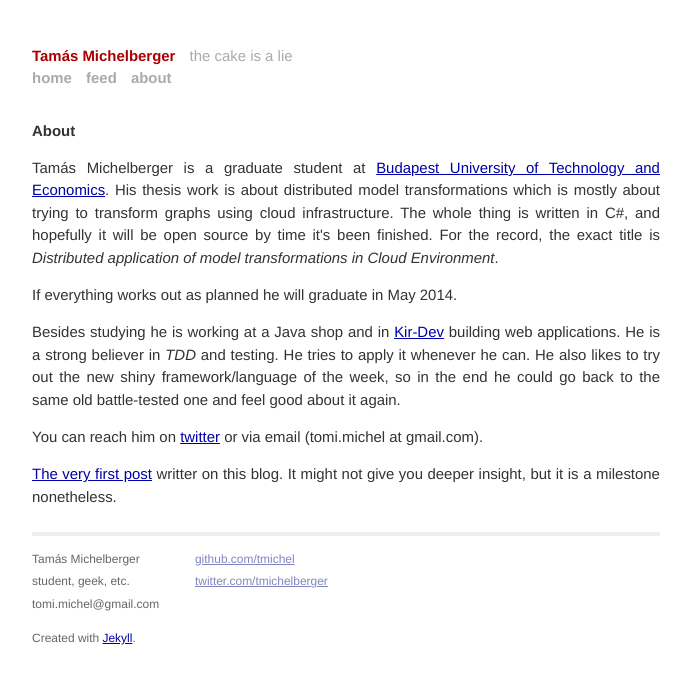
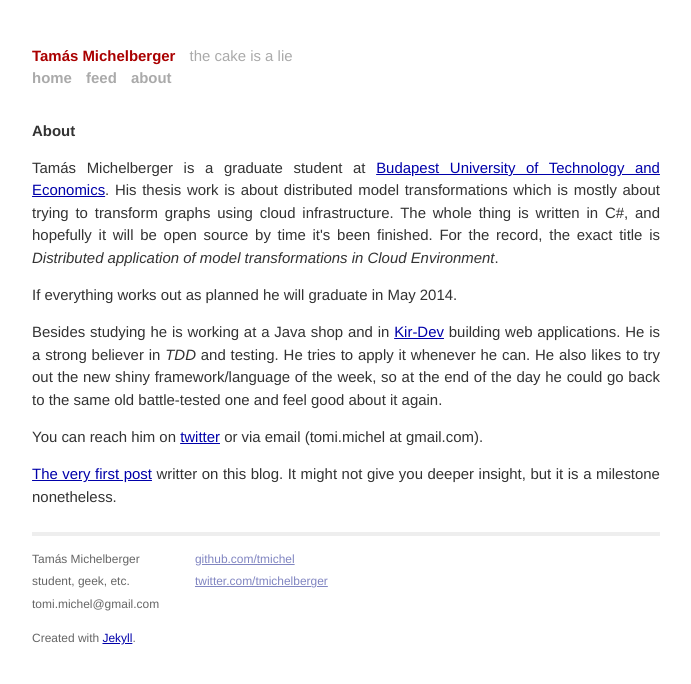
Before and after one commit to tmichel/tmichel.github.io, a Jekyll site: the page built from about.html, in a window 1280 px wide. Shown: the top 684 px of the page, without its empty margins (294-985 px from the left). Built offline with Jekyll 4.4.1, drawn with Linux system fonts in a browser that asks for light colours; Markdown is read by kramdown in place of the engine named in the settings.

Commit message:
changed about page's wording

```diff
--- a/about.html
+++ b/about.html
@@ -18,7 +18,7 @@ title: About
         Besides studying he is working at a Java shop and in <a href="http://kir-dev.sch.bme.hu/about/english/">Kir-Dev</a>
         building web applications. He is a strong believer in <i>TDD</i> and testing.
         He tries to apply it whenever he can. He also likes to try out the new shiny
-        framework/language of the week, so in the end he could go back to the same old
+        framework/language of the week, so at the end of the day he could go back to the same old
         battle-tested one and feel good about it again.
     </p>
     <p>
```
